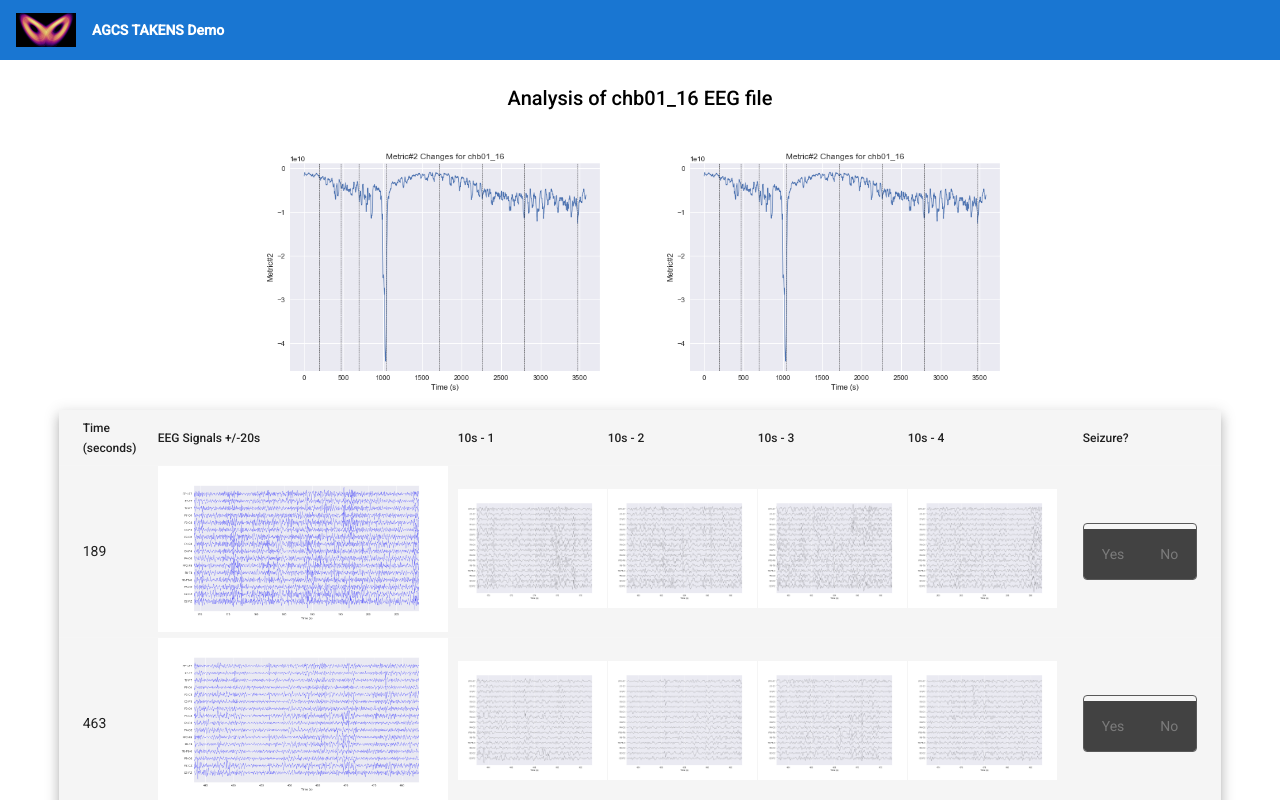
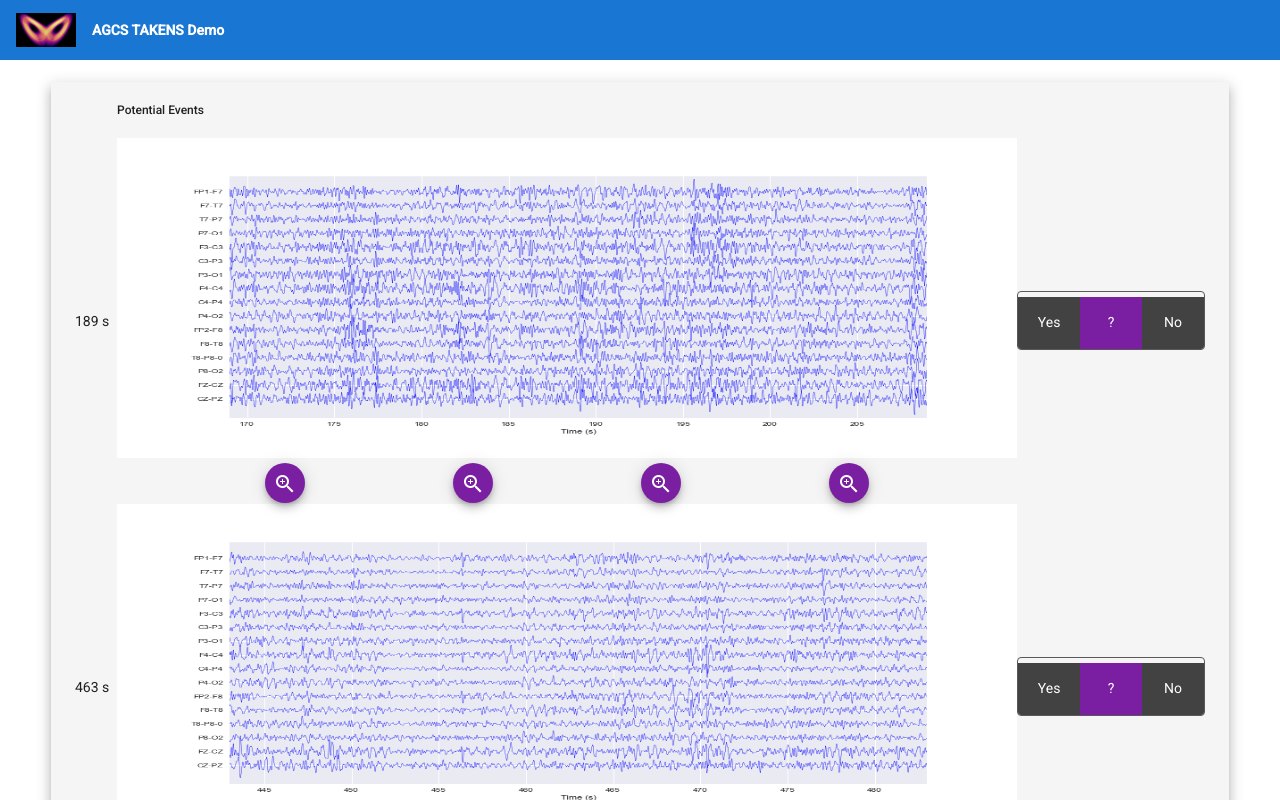
Before and after one commit to lamplt/ajtech, an Angular app: page / in a window 1280 px wide. Shown: the top 800 px of the page. Built offline with nearby package versions, Linux system fonts and the light colour scheme.

Commit message:
Modified as per the video

```diff
--- a/src/app/app.component.css
+++ b/src/app/app.component.css
@@ -39,8 +39,8 @@
     width: 100%;
   }
 
-  .w-75{
-    width: 75px;
+  .w-50{
+    width: 50px;
   }
 
   .w-100{
@@ -108,9 +108,9 @@
     color: #fff;
   }
 
-  mat-button-toggle-group {
+  /* mat-button-toggle-group {
     box-shadow: none;
-  }
+  } */
 
   mat-button-toggle {
       border: 1px rgba(0,0,0,0) solid !important;
@@ -120,18 +120,25 @@
   }
 
   mat-button-toggle:hover {
-      border: 1px #000 solid !important;
-      background-color:forestgreen !important;
+      border: 1px rgba(0,0,0,0) solid !important;
+      background-color:#7b1fa2 !important;
 
   }
 
   .mat-button-toggle-checked {
-      border: 1px #000 solid !important;
+      border: 1px rgba(0,0,0,0) solid !important;
 
-      background-color:forestgreen !important;
+      background-color:#7b1fa2 !important;
   }
 
   .mat-button-toggle-input {
       background-color: none !important;
       padding-left: 32px !important;
   }
+
+  .my-toggle-button{
+    width: 50px!important;
+    height: 50px!important;
+    min-width: unset!important;
+    min-height: unset!important;
+ }
--- a/src/app/app.component.html
+++ b/src/app/app.component.html
@@ -11,8 +11,8 @@
 
 <div class="content" role="main">
 
-  <h2 *ngIf="agcsData"> Analysis of {{agcsData.Header.EEG_filename}} EEG file </h2>
-  <!--Header Section-->
+  <!-- <h2 *ngIf="agcsData"> Analysis of {{agcsData.Header.EEG_filename}} EEG file </h2>
+
   <div fxLayout="row" fxLayoutAlign="space-between center" >
     <a class="zoom" (click)="openImage(agcsData.Header.Metric_1_image)">
       <img
@@ -28,29 +28,54 @@
         [src]="agcsData?.Header.Metric_2_image"
       />
     </a>
-  </div>
+  </div> -->
 
   <!--Table-->
   <div class="mat-elevation-z8">
 
     <table mat-table [dataSource]="dataSource">
       <ng-container matColumnDef="time">
-        <th class="w-75" mat-header-cell *matHeaderCellDef> Time (seconds) </th>
-        <td mat-cell *matCellDef="let row"> {{row.time}}</td>
+        <th class="w-75" mat-header-cell *matHeaderCellDef>  </th>
+        <td mat-cell *matCellDef="let row"> {{row.time}} s</td>
       </ng-container>
       <ng-container matColumnDef="Image_40_s">
-        <th class="w-300" mat-header-cell *matHeaderCellDef> EEG Signals +/-20s </th>
+        <th class="w-300" mat-header-cell *matHeaderCellDef> Potential Events </th>
         <td class="zoom" mat-cell *matCellDef="let row">
           <a (click)="processRow(row,row.Image_40_s)">
             <img
-              width="290"
+              width="900"
+              height="320"
               alt=""
               [src]="row.Image_40_s"
             />
           </a>
+          <div fxLayout="row" fxLayoutAlign="space-between center" >
+          <div></div>
+          <div>
+            <button mat-mini-fab color="primary" (click)="processRow(row,row.Image_10_s_1)">
+              <mat-icon>zoom_in</mat-icon>
+            </button>
+          </div>
+          <div>
+            <button mat-mini-fab color="primary" (click)="processRow(row,row.Image_10_s_2)">
+              <mat-icon>zoom_in</mat-icon>
+            </button>
+          </div>
+          <div>
+            <button mat-mini-fab color="primary" (click)="processRow(row,row.Image_10_s_3)">
+              <mat-icon>zoom_in</mat-icon>
+            </button>
+          </div>
+          <div>
+            <button mat-mini-fab color="primary" (click)="processRow(row,row.Image_10_s_4)">
+              <mat-icon>zoom_in</mat-icon>
+            </button>
+          </div>
+          <div></div>
+        </div>
         </td>
       </ng-container>
-      <ng-container matColumnDef="Image_10_s_1">
+      <!-- <ng-container matColumnDef="Image_10_s_1">
         <th class="w-150" mat-header-cell *matHeaderCellDef> 10s - 1 </th>
         <td class="zoom" mat-cell *matCellDef="let row">
           <a (click)="processRow(row,row.Image_10_s_1)">
@@ -61,9 +86,9 @@
             />
           </a>
         </td>
-      </ng-container>
+      </ng-container> -->
 
-      <ng-container matColumnDef="Image_10_s_2">
+      <!-- <ng-container matColumnDef="Image_10_s_2">
         <th class="w-150" mat-header-cell *matHeaderCellDef> 10s - 2 </th>
         <td class="zoom" mat-cell *matCellDef="let row">
           <a (click)="processRow(row,row.Image_10_s_2)">
@@ -100,10 +125,10 @@
             />
           </a>
         </td>
-      </ng-container>
+      </ng-container> -->
 
       <ng-container matColumnDef="action">
-        <th class="w-70" mat-header-cell *matHeaderCellDef> Seizure? </th>
+        <th mat-header-cell *matHeaderCellDef>  </th>
         <td mat-cell *matCellDef="let row">
 
           <!-- <mat-slide-toggle
@@ -117,11 +142,11 @@
           </mat-slide-toggle> -->
 
           <mat-button-toggle-group
-            [disabled]="!row.checked"
             (change)="onChange($event, row)"
-            [value]="row.value">
-            <mat-button-toggle value="Yes">Yes</mat-button-toggle>
-            <mat-button-toggle value="No">No</mat-button-toggle>
+            value="?">
+            <mat-button-toggle class="my-toggle-button" value="Yes">Yes</mat-button-toggle>
+            <mat-button-toggle class="my-toggle-button" value="?">?</mat-button-toggle>
+            <mat-button-toggle class="my-toggle-button" value="No">No</mat-button-toggle>
           </mat-button-toggle-group>
 
         </td>
--- a/src/app/app.component.ts
+++ b/src/app/app.component.ts
@@ -14,7 +14,8 @@ import { MatButtonToggleChange } from '@angular/material/button-toggle';
   styleUrls: ['./app.component.css']
 })
 export class AppComponent implements OnInit{
-  displayedColumns: string[] = ['time', 'Image_40_s', 'Image_10_s_1', 'Image_10_s_2', 'Image_10_s_3', 'Image_10_s_4', 'action'];
+  displayedColumns: string[] = ['time', 'Image_40_s',  'action'];
+  //'Image_10_s_1', 'Image_10_s_2', 'Image_10_s_3', 'Image_10_s_4',
 
   dataSource = new MatTableDataSource<Event>();
   agcsData : AGCSData = null;
@@ -65,17 +66,24 @@ export class AppComponent implements OnInit{
     if(value.value==='Yes'){
       row.value = "Yes";
       row.seizure = true;
+      row.checked = true;
+    }
+    else if (value.value==='No'){
+      row.value = "No";
+      row.seizure = false;
+      row.checked = true;
     }
     else{
-      row.value = "No";
-      row.seizure = false;
+      row.value = "?";
+      row.checked = false;
+      //row.seizure = true; //don't delete
     }
   }
 
 
   removeNonSeizure(){
    for(let row of this.agcsData.Events){
-     if(row.checked && !row.seizure){
+      if(row.checked && !row.seizure){
       const index = this.agcsData.Events.indexOf(row, 0);
       if (index > -1) {
         this.agcsData.Events.splice(index, 1);
--- a/src/app/app.module.ts
+++ b/src/app/app.module.ts
@@ -14,7 +14,8 @@ import { MatGridListModule } from '@angular/material/grid-list';
 import { MatToolbarModule } from '@angular/material/toolbar';
 import { FlexLayoutModule } from '@angular/flex-layout';
 import { MatButtonToggleModule } from '@angular/material/button-toggle';
-import {MatButtonModule} from '@angular/material/button';
+import { MatButtonModule } from '@angular/material/button';
+import { MatIconModule } from '@angular/material/icon';
 
 
 @NgModule({
@@ -35,7 +36,8 @@ import {MatButtonModule} from '@angular/material/button';
     MatToolbarModule,
     FlexLayoutModule,
     MatButtonToggleModule,
-    MatButtonModule
+    MatButtonModule,
+    MatIconModule
   ],
   providers: [],
   bootstrap: [AppComponent]
--- a/src/app/image-view/image-view.component.html
+++ b/src/app/image-view/image-view.component.html
@@ -2,7 +2,6 @@
     <!-- <mat-dialog-content > -->
 
         <img
-
             alt=""
             [src]="data.source"
         />
```
